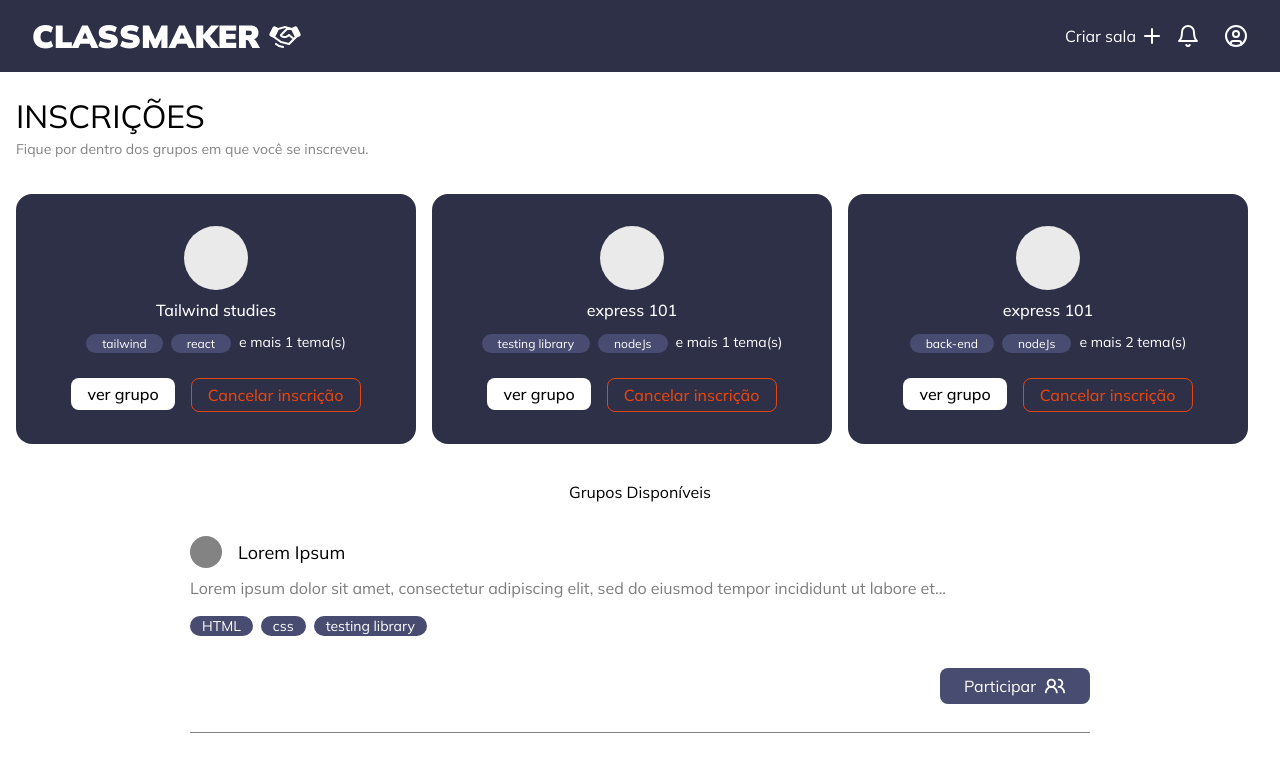
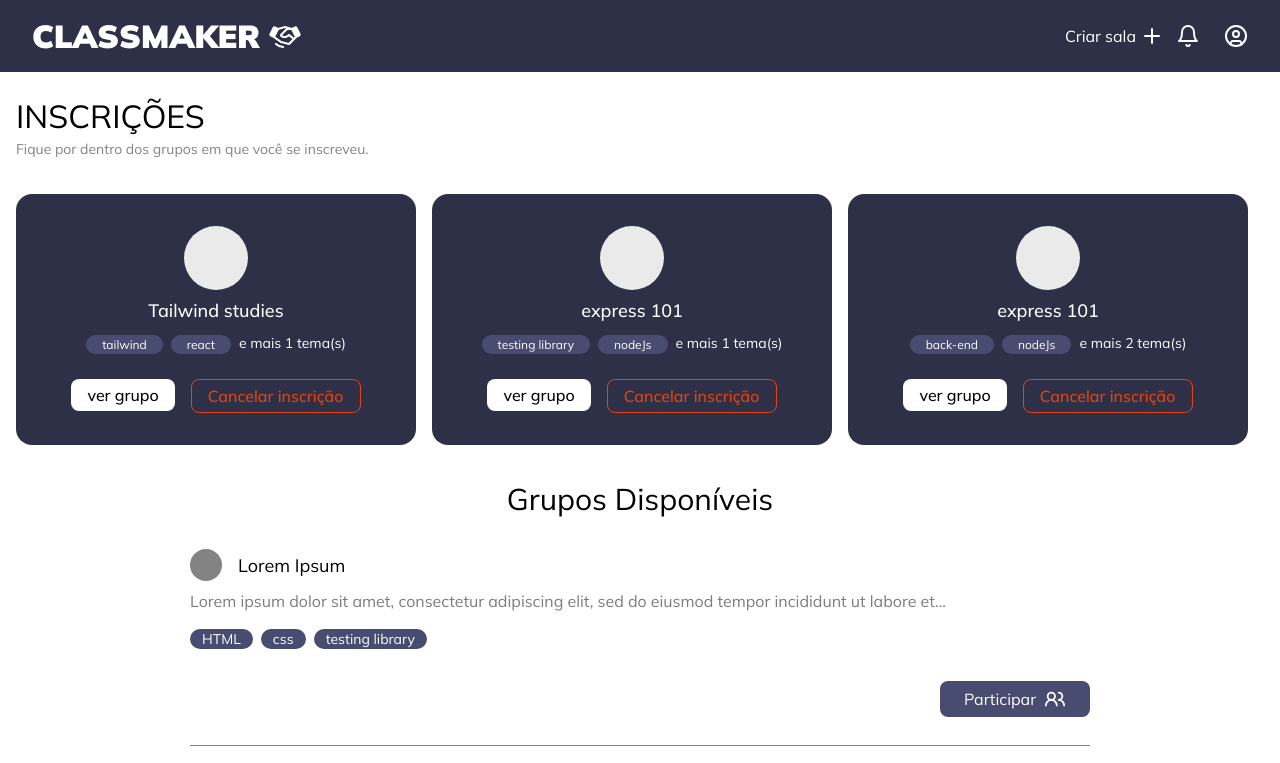
Before and after one commit to Th-Fernandes/classMaker, a Next.js app: page /home in a window 1280 px wide. Shown: the top 763 px of the page. Built offline with nearby package versions, Linux system fonts and the light colour scheme.

Commit message:
fix: class names do not overwrites the old ones anymore

```diff
--- a/src/components/Heading/index.tsx
+++ b/src/components/Heading/index.tsx
@@ -7,15 +7,15 @@ interface Props extends HTMLAttributes<HTMLOrSVGElement> {
 
 const classFontStyles = {
   h1: "text-lg-hd",
-  h2: "text-md-hd",
+  h2: "text-md-hd lg:text-3xl",
   h3: "text-sm-hd"
 };
 
-export function Heading({ as: Tag, children, ...props }:Props) {
+export function Heading({ as: Tag, children, className, ...props }:Props) {
   if(!children) throw new Error('Heading component must have a children');
 
   return (
-    <Tag className={classFontStyles[Tag]} {...props}>
+    <Tag className={`${classFontStyles[Tag]} ${className}`} {...props}>
       {children}
     </Tag>
   );
```
